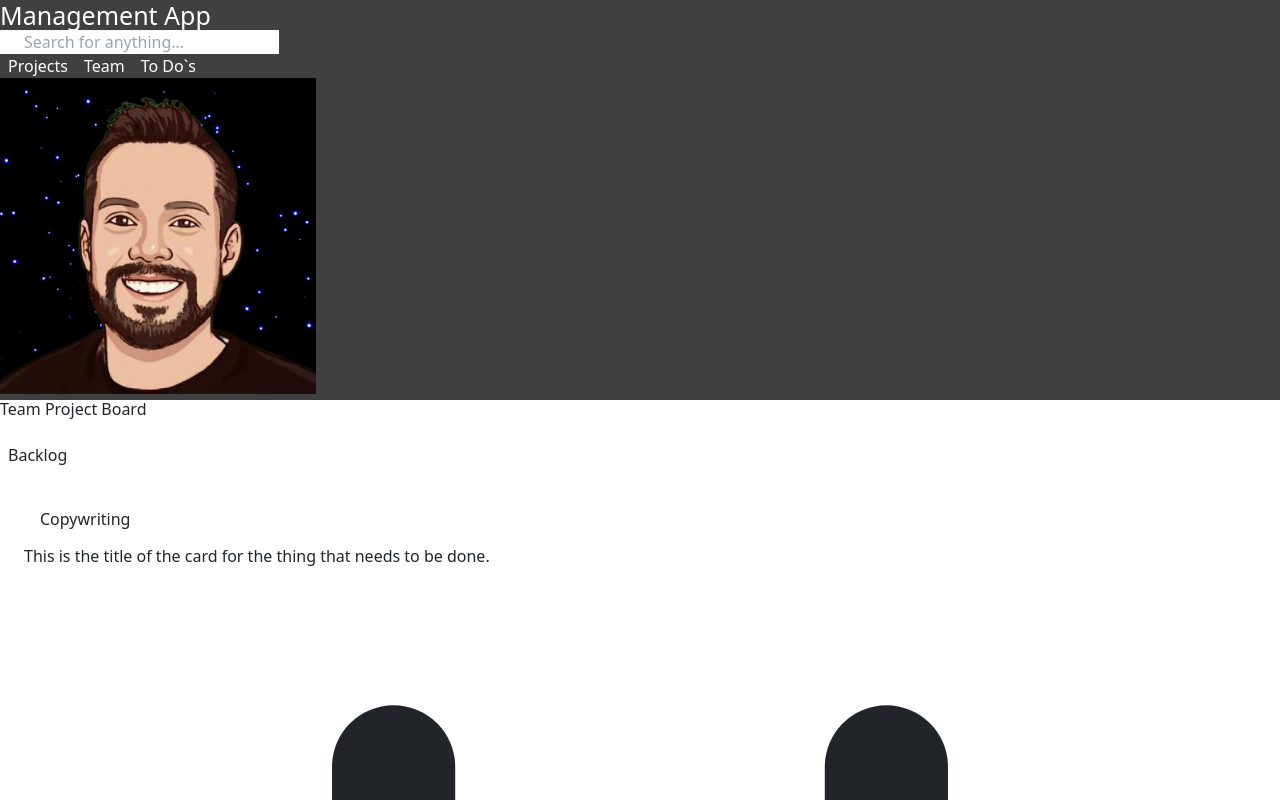
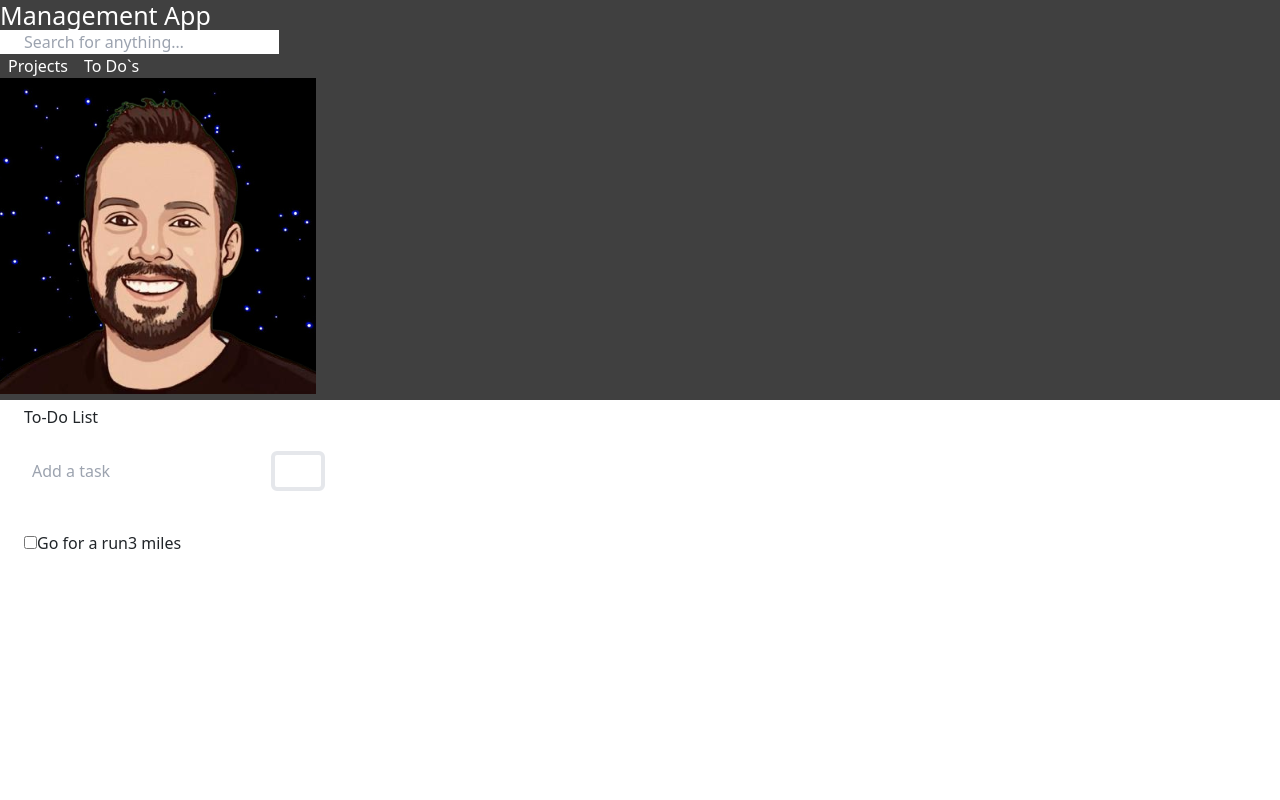
Before and after one commit to MaxKraemer/management-app, an Angular app: page /toDo in a window 1280 px wide. Before the commit this address led to /. Shown: the top 800 px of the page. Built offline with nearby package versions, Linux system fonts and the light colour scheme.

Commit message:
create toDo component and sytling

```diff
--- a/src/app/app.component.html
+++ b/src/app/app.component.html
@@ -1,2 +1,2 @@
 <app-navbar></app-navbar>
-<app-dashboard></app-dashboard>
+<router-outlet></router-outlet>
--- a/src/app/app.component.ts
+++ b/src/app/app.component.ts
@@ -6,7 +6,7 @@ import { DashboardComponent } from './dashboard/dashboard.component';
 @Component({
   selector: 'app-root',
   standalone: true,
-  imports: [RouterOutlet, NavbarComponent, DashboardComponent],
+  imports: [RouterOutlet, NavbarComponent, DashboardComponent, RouterOutlet],
   templateUrl: './app.component.html',
   styleUrl: './app.component.scss'
 })
--- a/src/app/app.routes.ts
+++ b/src/app/app.routes.ts
@@ -1,3 +1,9 @@
 import { Routes } from '@angular/router';
+import { DashboardComponent } from './dashboard/dashboard.component';
+import { TodoComponent } from './todo/todo.component';
 
-export const routes: Routes = [];
+export const routes: Routes = [
+    { path: '', component: DashboardComponent },
+    { path: 'toDo', component: TodoComponent }
+
+];
--- a/src/app/dashboard/dashboard.component.html
+++ b/src/app/dashboard/dashboard.component.html
@@ -119,19 +119,6 @@
 		</div>
 		<div class="flex flex-col flex-shrink-0 w-72">
 			<div class="flex items-center flex-shrink-0 h-10 px-2">
-				<span class="block text-sm font-semibold">Blocked</span>
-				<span class="flex items-center justify-center w-5 h-5 ml-2 text-sm font-semibold text-indigo-500 bg-white rounded bg-opacity-30"></span>
-				<button class="flex items-center justify-center w-6 h-6 ml-auto text-indigo-500 rounded hover:bg-indigo-500 hover:text-indigo-100">
-					<svg class="w-5 h-5" fill="none" viewBox="0 0 24 24" stroke="currentColor">
-						<path stroke-linecap="round" stroke-linejoin="round" stroke-width="2" d="M12 6v6m0 0v6m0-6h6m-6 0H6"></path>
-					</svg>
-				</button>
-			</div>
-			<div class="flex flex-col pb-2 overflow-auto">
-			</div>
-		</div>
-		<div class="flex flex-col flex-shrink-0 w-72">
-			<div class="flex items-center flex-shrink-0 h-10 px-2">
 				<span class="block text-sm font-semibold">Done</span>
 				<span class="flex items-center justify-center w-5 h-5 ml-2 text-sm font-semibold text-indigo-500 bg-white rounded bg-opacity-30"></span>
 				<button class="flex items-center justify-center w-6 h-6 ml-auto text-indigo-500 rounded hover:bg-indigo-500 hover:text-indigo-100">
@@ -148,9 +135,3 @@
 
 </div>
 <!-- Component End -->
-
-<a class="fixed bottom-0 right-0 flex items-center justify-center h-8 pl-1 pr-2 mb-6 mr-4 text-blue-100 bg-blue-600 rounded-full shadow-lg hover:bg-blue-600" href="https://twitter.com/lofiui" target="_top">
-	<div class="flex items-center justify-center w-6 h-6 bg-blue-500 rounded-full">
-		<svg class="w-4 h-4 fill-current" viewBox="0 0 24 24" class="r-jwli3a r-4qtqp9 r-yyyyoo r-16y2uox r-1q142lx r-8kz0gk r-dnmrzs r-bnwqim r-1plcrui r-lrvibr r-1srniue"><g><path d="M23.643 4.937c-.835.37-1.732.62-2.675.733.962-.576 1.7-1.49 2.048-2.578-.9.534-1.897.922-2.958 1.13-.85-.904-2.06-1.47-3.4-1.47-2.572 0-4.658 2.086-4.658 4.66 0 .364.042.718.12 1.06-3.873-.195-7.304-2.05-9.602-4.868-.4.69-.63 1.49-.63 2.342 0 1.616.823 3.043 2.072 3.878-.764-.025-1.482-.234-2.11-.583v.06c0 2.257 1.605 4.14 3.737 4.568-.392.106-.803.162-1.227.162-.3 0-.593-.028-.877-.082.593 1.85 2.313 3.198 4.352 3.234-1.595 1.25-3.604 1.995-5.786 1.995-.376 0-.747-.022-1.112-.065 2.062 1.323 4.51 2.093 7.14 2.093 8.57 0 13.255-7.098 13.255-13.254 0-.2-.005-.402-.014-.602.91-.658 1.7-1.477 2.323-2.41z"></path></g></svg>
-	</div>
-</a>
--- a/src/app/navbar/navbar.component.html
+++ b/src/app/navbar/navbar.component.html
@@ -2,11 +2,10 @@
     <div class="title">
       <h1>Management App</h1>
     </div>
-    <input class="flex items-center h-10 px-4 ml-10 text-sm rounded-full focus:outline-none focus:ring" type="search" placeholder="Search for anything…">
-    <div class="ml-10 text-white">
-      <a class="mx-2 text-sm font-semibold text-indigo-700" href="#">Projects</a>
-      <a class="mx-2 text-sm font-semibold text-gray-600 hover:text-indigo-700" href="#">Team</a>
-      <a class="mx-2 text-sm font-semibold text-gray-600 hover:text-indigo-700" href="#">To Do`s</a>
+    <input class="flex items-center h-10 px-4 ml-10 text-sm rounded-full focus:ring" type="search" placeholder="Search for anything…">
+    <div class="ml-10">
+      <a class="mx-2 text-sm font-semibold hover:text-indigo-700" href="#">Projects</a>
+      <a [routerLink]="'/toDo'" class="mx-2 text-sm font-semibold hover:text-indigo-700" href="#">To Do`s</a>
     </div>
     <button class="flex items-center justify-center w-8 h-8 ml-auto overflow-hidden rounded-full cursor-pointer">
       <img src="assets\img\46283095.png" alt="">
--- a/src/app/navbar/navbar.component.ts
+++ b/src/app/navbar/navbar.component.ts
@@ -1,9 +1,10 @@
 import { Component } from '@angular/core';
+import { RouterLink } from '@angular/router';
 
 @Component({
   selector: 'app-navbar',
   standalone: true,
-  imports: [],
+  imports: [RouterLink],
   templateUrl: './navbar.component.html',
   styleUrl: './navbar.component.scss'
 })
--- /dev/null
+++ b/src/app/todo/todo.component.html
@@ -0,0 +1,31 @@
+<section class="flex flex-col w-screen h-screen overflow-auto text-gray-700 bg-gradient-to-tr from-blue-200 via-indigo-200 to-pink-200">
+    <div class="max-w-md mx-auto bg-white shadow-lg rounded-lg overflow-hidden mt-16">
+        <div class="px-4 py-2">
+            <h1 class="text-gray-800 font-bold text-2xl uppercase">To-Do List</h1>
+        </div>
+        <form class="w-full max-w-sm mx-auto px-4 py-2">
+            <div class="flex items-center border-b-2 border-teal-500 py-2">
+                <input
+                    class="appearance-none bg-transparent border-none w-full text-gray-700 mr-3 py-1 px-2 leading-tight focus:outline-none"
+                    type="text" placeholder="Add a task">
+                <button
+                    class="flex-shrink-0 bg-teal-500 hover:bg-teal-700 border-teal-500 hover:border-teal-700 text-sm border-4 text-white py-1 px-2 rounded"
+                    type="button">
+                    Add
+                </button>
+            </div>
+        </form>
+        <ul class="divide-y divide-gray-200 px-4">
+            <li class="py-4">
+                <div class="flex items-center">
+                    <input id="todo3" name="todo3" type="checkbox"
+                        class="h-4 w-4 text-teal-600 focus:ring-teal-500 border-gray-300 rounded">
+                    <label for="todo3" class="ml-3 block text-gray-900">
+                        <span class="text-lg font-medium">Go for a run</span>
+                        <span class="text-sm font-light text-gray-500">3 miles</span>
+                    </label>
+                </div>
+            </li>
+        </ul>
+    </div>
+</section>
```
Also changed, not shown: src/app/todo/todo.component.ts (added, +12 -0 lines), src/app/todo/todo.component.scss (added), 1 other file (tests, documents, lock files or other folders).
